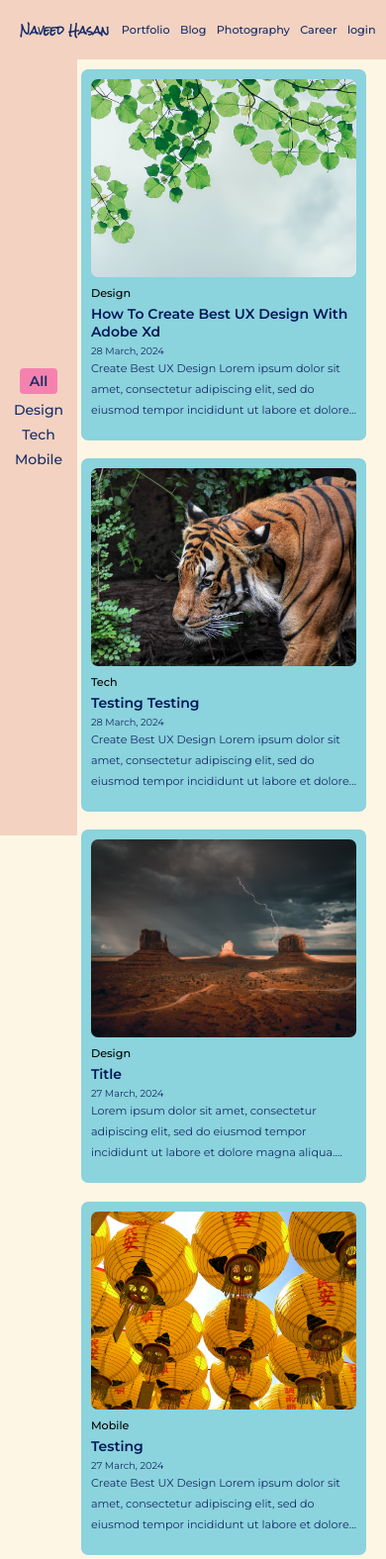
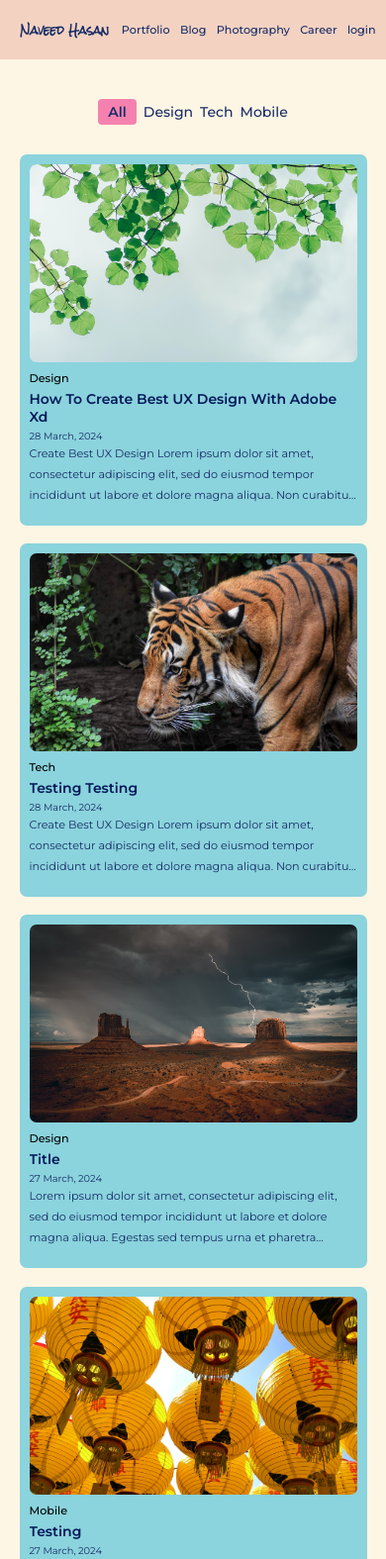
Before and after one commit to arnob2112/Naveed-Hasan, a Flask app: page /all_blogs in a window 390 px wide. Shown: the top 1575 px of the page at 99% size. Run offline with Flask 3, Linux system fonts and the light colour scheme.

Commit message:
changed view for phones.

```diff
--- a/static/styles/all_blogs.css
+++ b/static/styles/all_blogs.css
@@ -33,11 +33,13 @@
     flex-direction: column;
     justify-content: center;
     align-items: center;
+    flex-wrap: wrap;
     gap: 0.5rem;
     width: 20%;
-    height: 100vh;
+    height: calc(100vh - 60px);
     position: fixed;
     left: 0;
+    top: 60px;
     z-index: 100;
     background-color: var(--navbar-color);
 }
@@ -184,3 +186,33 @@
         font-size: 0.8rem;
     }
 }
+
+@media (max-width: 650px) {
+    .content {
+        /* display: flex; */
+        flex-direction: column;
+        align-items: center;
+    }
+
+    .post-filter {
+        display: flex;
+        flex-direction: initial;
+        justify-content: center;
+        align-items: center;
+        gap: 0.5rem;
+        width: 100%;
+        height: initial;
+        position: initial;
+        left: initial;
+        z-index: 100;
+        margin-top: 100px !important;
+        background-color: initial;
+    }
+
+    .content-container {
+        width: 90%;
+        margin: initial;
+        margin-left: initial !important;
+        margin-top: 30px !important;
+    }
+}
```
